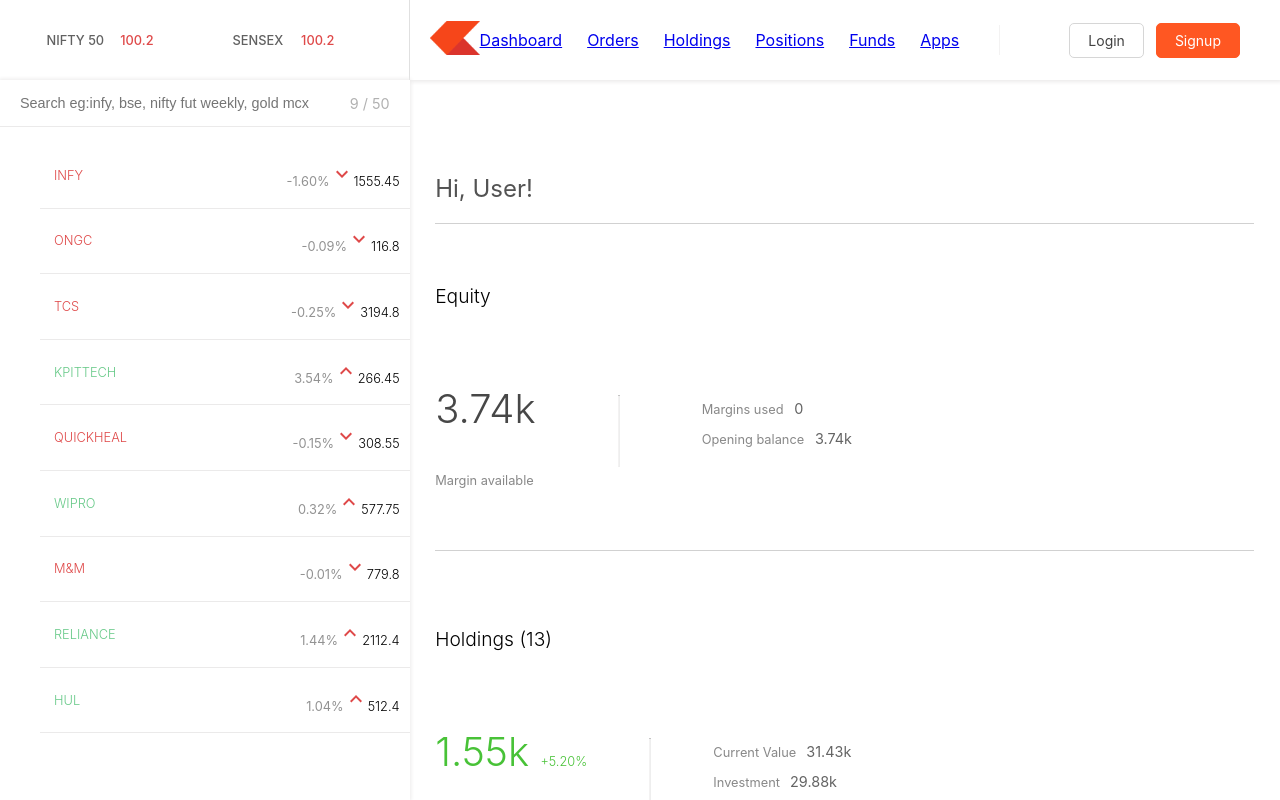
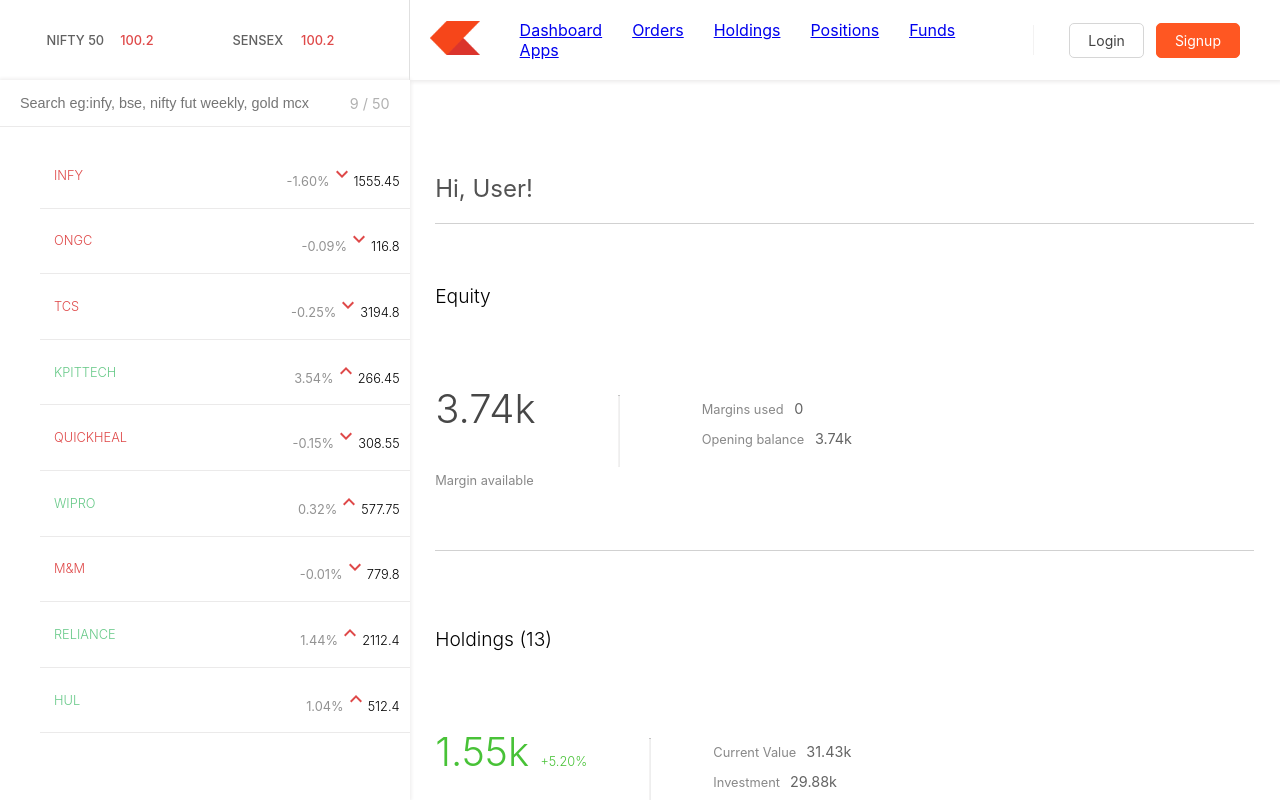
Before and after one commit to guruhosmath17/Zerodha, a React app in the folder dashboard/: page / in a window 1280 px wide. Built offline with nearby package versions, Linux system fonts and the light colour scheme.

Commit message:
styling the top bar

```diff
--- a/dashboard/src/index.css
+++ b/dashboard/src/index.css
@@ -257,34 +257,26 @@ code {
   display: flex;
   align-items: center;
   justify-content: space-between;
-  min-width: 0;
 }
-
 .logo {
   width: 30px;
   height: 20px;
 }
 
 .menus {
-  flex: 1;
   display: flex;
   align-items: center;
-  justify-content: flex-end;
-  min-width: 0;
+  justify-content: space-evenly;
 }
 
 .menus ul {
-  display: flex;
-  align-items: center;
-  list-style: none;
-  margin: 0;
-  padding: 0;
+  list-style-type: none;
 }
 
 .menus li {
-  display: block;
-  margin-right: 25px;
-  white-space: nowrap;
+  display: inline-block;
+  margin-right: 30px;
+  text-decoration: none;
 }
 
 .menu-divider {
```
